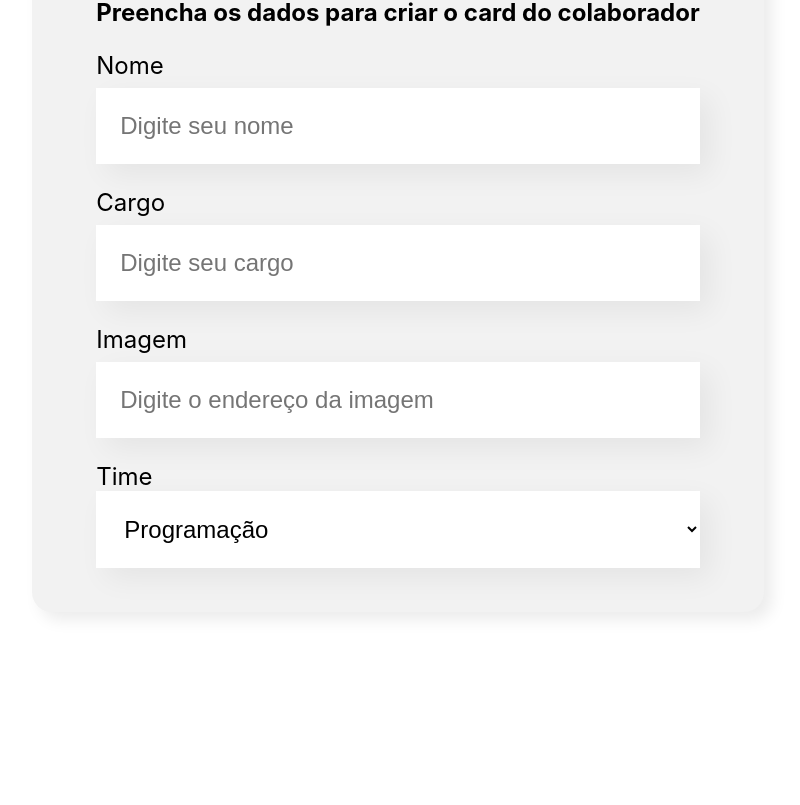
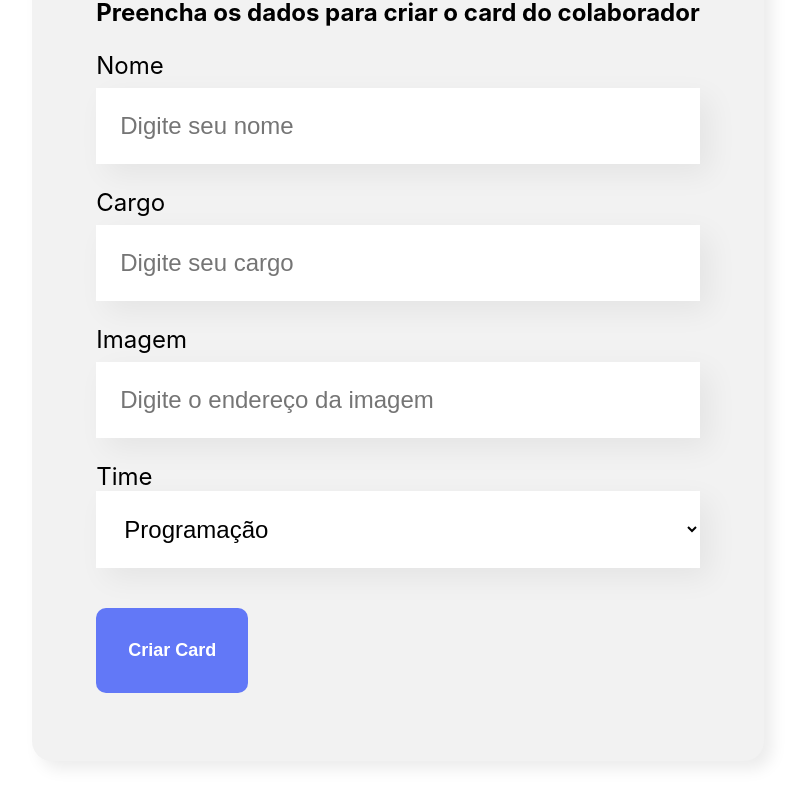
Before and after one commit to V-Matheus/T6-ONE-ALURA, a React (Create React App) app in the folder organo/: page / in a window 1280 px wide. Shown: the part 636-1441 px from the top of the page, without its empty margins (242-1042 px from the left). Before the commit the page ends 1328 px from the top, so only its background shows below. Built offline with nearby package versions, Linux system fonts and the light colour scheme; the HTML template or start-up script is replaced by a standard one.

Commit message:
criando botao

```diff
--- /dev/null
+++ b/organo/src/components/Botao/Botao.css
@@ -0,0 +1,15 @@
+.botao {
+  background-color: #6278f7;
+  border-radius: 10px;
+  font-weight: 700;
+  font-size: 18px;
+  padding: 32px;
+  border: none;
+  cursor: pointer;
+  color: #FFF;
+  margin: 32px 0;
+}
+
+.botao:hover {
+  color: #95FFD4;
+}
--- /dev/null
+++ b/organo/src/components/Botao/index.jsx
@@ -0,0 +1,10 @@
+import React from 'react'
+import './Botao.css'
+
+export const Botao = ({children}) => {
+  return (
+    <button className='botao'>
+      {children}
+    </button>
+  )
+}
--- a/organo/src/components/Formulario/index.jsx
+++ b/organo/src/components/Formulario/index.jsx
@@ -2,6 +2,7 @@
 import { CampoTexto } from '../CampoTexto';
 import { ListaSuspensa } from '../ListaSuspensa';
 import './Formulario.css';
+import { Botao } from '../Botao';
 
 export const Formulario = () => {
 
@@ -23,6 +24,7 @@
         <CampoTexto label="Cargo" placeholder="Digite seu cargo" />
         <CampoTexto label="Imagem" placeholder="Digite o endereço da imagem" />
         <ListaSuspensa label='Time' itens={itens}/>
+        <Botao>Criar Card</Botao>
       </form>
     </section>
   );
```
